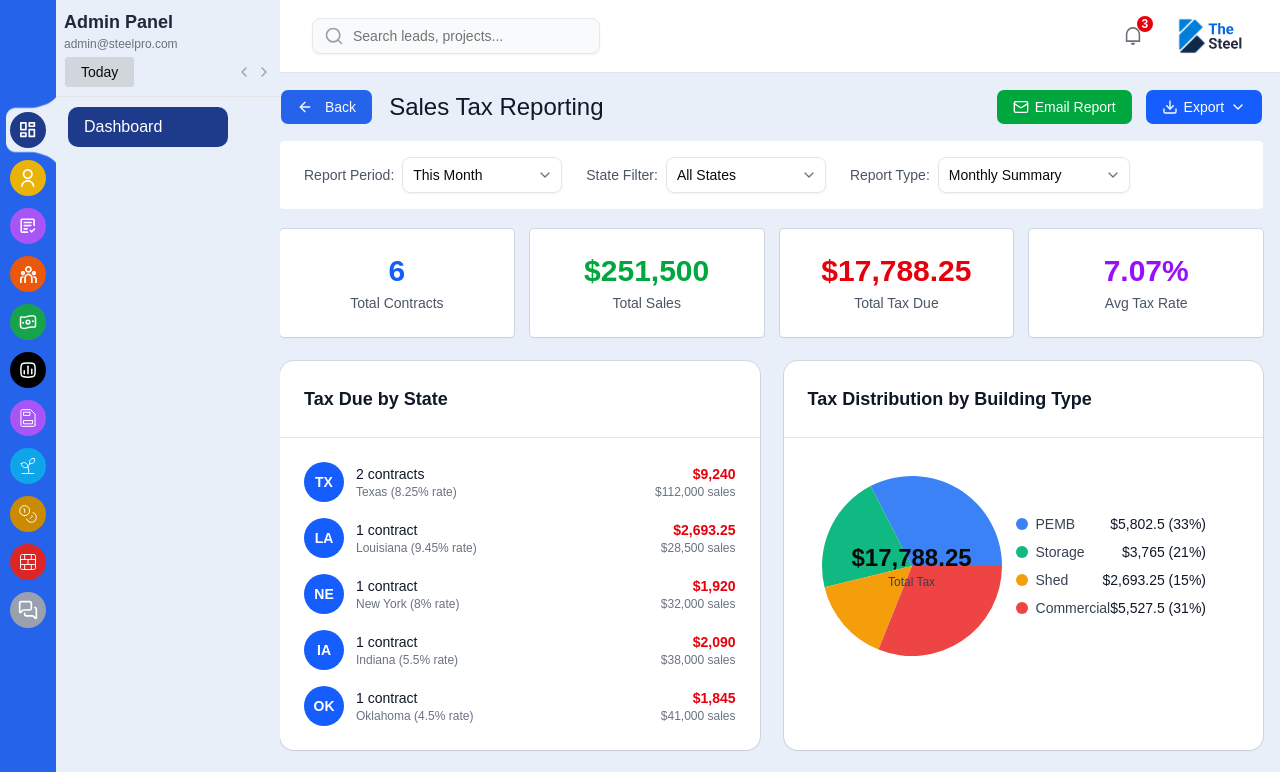
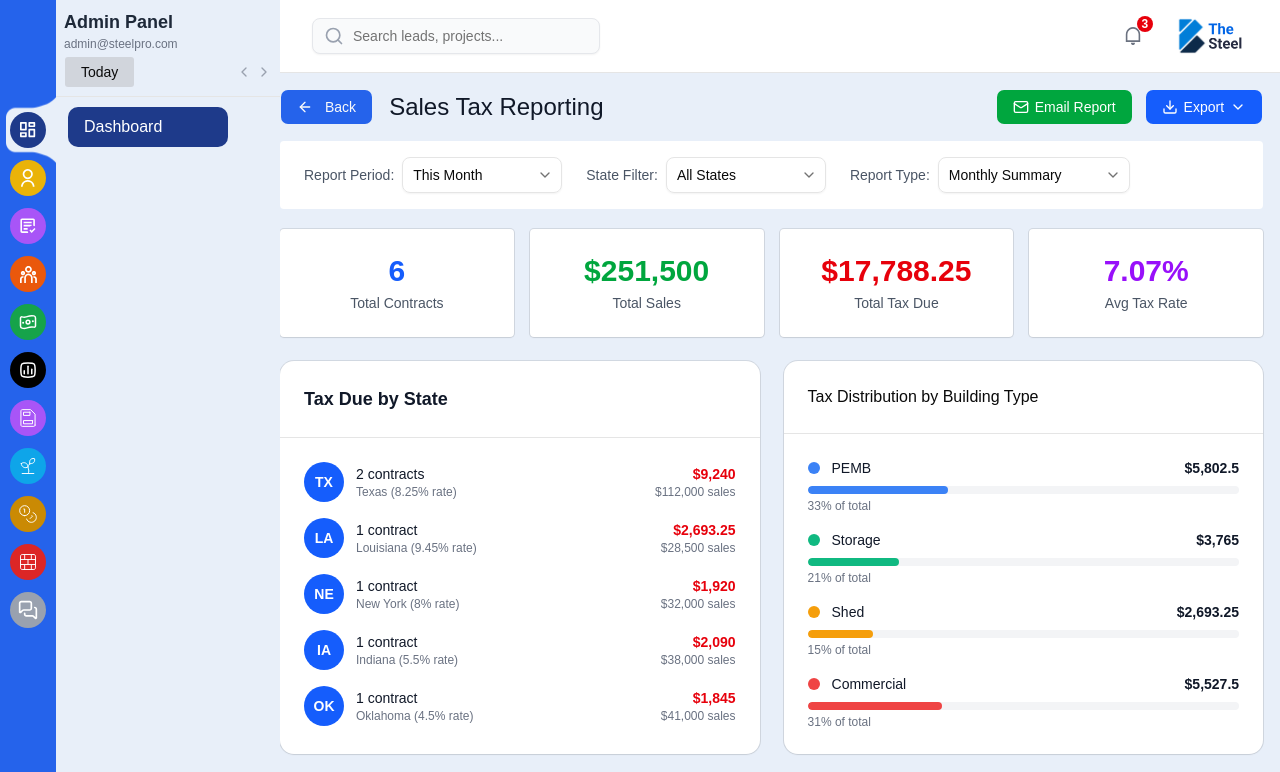
Before and after one commit to react6-flyweis/the-steel-admin, a React (Vite) app: page /sales-tax in a window 1280 px wide. Shown: the top 772 px of the page. Built offline with nearby package versions, Linux system fonts and the light colour scheme.

Commit message:
feat: refactor BuildingTypeTaxCard to use CardTitle and improve layout

```diff
--- a/src/components/sales-tax/BuildingTypeTaxCard.tsx
+++ b/src/components/sales-tax/BuildingTypeTaxCard.tsx
@@ -1,6 +1,4 @@
-import { Card, CardContent, CardHeader } from "@/components/ui/card";
-import { ChartContainer, ChartTooltip } from "@/components/ui/chart";
-import { PieChart, Pie, Cell } from "recharts";
+import { Card, CardContent, CardHeader, CardTitle } from "@/components/ui/card";
 
 interface BuildingTypeData {
   type: string;
@@ -20,80 +18,49 @@ const totalTaxByBuilding = buildingTypeData.reduce(
   0
 );
 
-const chartConfig = {
-  PEMB: { label: "PEMB", color: "#3B82F6" },
-  Storage: { label: "Storage", color: "#10B981" },
-  Shed: { label: "Shed", color: "#F59E0B" },
-  Commercial: { label: "Commercial", color: "#EF4444" },
-};
-
 export default function BuildingTypeTaxCard() {
   return (
     <Card className="bg-white">
       <CardHeader className="border-b">
-        <h2 className="text-lg font-semibold text-gray-900">
-          Tax Distribution by Building Type
-        </h2>
+        <CardTitle>Tax Distribution by Building Type</CardTitle>
       </CardHeader>
-      <CardContent className="flex items-center">
-        <div className="flex items-center justify-center">
-          <ChartContainer
-            id="building-type"
-            config={chartConfig}
-            className="relative size-52"
-          >
-            <div className="w-full h-full relative">
-              <PieChart width={208} height={208}>
-                <Pie
-                  data={buildingTypeData}
-                  dataKey="value"
-                  nameKey="type"
-                  cx="50%"
-                  cy="50%"
-                  outerRadius={90}
-                >
-                  {buildingTypeData.map((entry) => (
-                    <Cell key={entry.type} fill={entry.color} />
-                  ))}
-                </Pie>
-                <ChartTooltip />
-                {/* <ChartLegend verticalAlign="bottom" /> */}
-              </PieChart>
-
-              <div className="absolute inset-0 flex items-center justify-center pointer-events-none">
-                <div className="text-center">
-                  <div className="text-2xl font-bold ">
-                    ${totalTaxByBuilding.toLocaleString()}
-                  </div>
-                  <div className="text-xs text-gray-700">Total Tax</div>
-                </div>
-              </div>
-            </div>
-          </ChartContainer>
-        </div>
-
-        {/* Legend */}
-        <div className="space-y-2">
+      <CardContent>
+        <div className="space-y-4">
           {buildingTypeData.map((item) => {
             const percentage = (
               (item.value / totalTaxByBuilding) *
               100
             ).toFixed(0);
+            const width = `${(item.value / totalTaxByBuilding) * 100}%`;
             return (
-              <div
-                key={item.type}
-                className="flex items-center justify-between text-sm"
-              >
-                <div className="flex items-center gap-2">
-                  <div
-                    className="w-3 h-3 rounded-full"
-                    style={{ backgroundColor: item.color }}
-                  />
-                  <span className="text-gray-700">{item.type}</span>
+              <div key={item.type} className="space-y-2">
+                <div className="flex items-center justify-between">
+                  <div className="flex items-center gap-3">
+                    <div
+                      className="w-3 h-3 rounded-full"
+                      style={{ backgroundColor: item.color }}
+                    />
+                    <span className="text-sm font-medium text-gray-900">
+                      {item.type}
+                    </span>
+                  </div>
+                  <div className="text-right text-gray-900 font-semibold">
+                    ${item.value.toLocaleString()}
+                  </div>
                 </div>
-                <span className="text-gray-900 font-medium">
-                  ${item.value.toLocaleString()} ({percentage}%)
-                </span>
+
+                <div>
+                  <div className="w-full bg-gray-100 rounded-full h-2 overflow-hidden">
+                    <div
+                      className="h-2 rounded-full"
+                      style={{ width, backgroundColor: item.color }}
+                    />
+                  </div>
+                  <div className="flex justify-between text-xs text-gray-500 mt-1">
+                    <div>{percentage}% of total</div>
+                    <div />
+                  </div>
+                </div>
               </div>
             );
           })}
```
